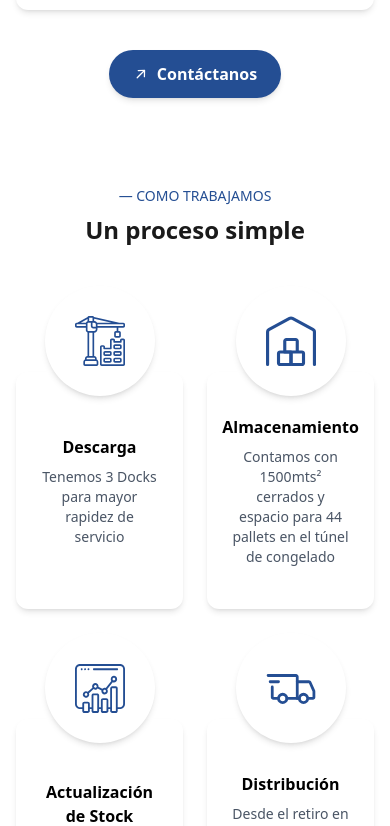
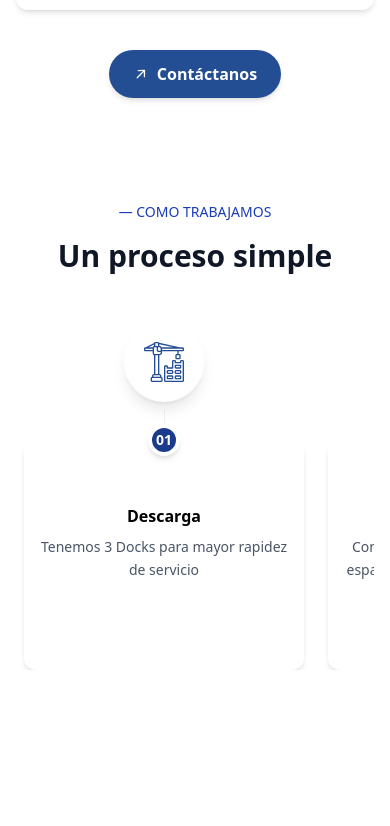
Before and after one commit to stephandenis/blogistics, a Next.js app: page / in a window 390 px wide. Shown: the part 6240-7066 px from the top of the page. After the commit the page ends 6974 px from the top, so only its background shows below. Built offline with nearby package versions, Linux system fonts and the light colour scheme.

Commit message:
HeroBg + HWork

```diff
--- a/app/components/HeroDesktop.js
+++ b/app/components/HeroDesktop.js
@@ -1,11 +1,11 @@
 export default function Hero() {
   return (
     <section
-      className='w-full bg-cover bg-no-repeat text-white py-16 px-6 md:px-12 lg:px-24'
-      style={{ backgroundImage: "url('/bg-desktop.png')" }}
+      className='relative w-full bg-cover bg-no-repeat text-white py-16 px-6 md:px-12 lg:px-24'
+      style={{ backgroundImage: "url('/bg-copo.png')" }}
     >
       <div className='max-w-7xl mx-auto flex flex-col lg:flex-row items-center justify-around gap-10 min-h-[500px]'>
-        {/* Left Side - Text and Buttons */}
+        {/* Izquierda - Texto y botones */}
         <div className='flex flex-col gap-4 max-w-md text-center lg:text-left'>
           <div className='text-[20px] font-light leading-[16px] text-white'>
             Transforma tu negocio.
@@ -33,7 +33,7 @@ export default function Hero() {
           </div>
         </div>
 
-        {/* Center - Image */}
+        {/* Centro - Imagen del camión */}
         <div className='w-full'>
           <img
             src='/logo-truck.png'
@@ -42,9 +42,9 @@ export default function Hero() {
           />
         </div>
 
-        {/* Right Side - Icon Cards */}
+        {/* Derecha - Tarjetas con íconos */}
         <div className='flex flex-col gap-4 w-full max-w-xs items-center lg:items-start'>
-          {/* Card 1 */}
+          {/* Tarjeta 1 */}
           <div className='flex gap-4 bg-white rounded-xl p-5 shadow-md w-full'>
             <img src='/icon1.svg' alt='Icon 1' className='w-10 h-10' />
             <div>
@@ -57,7 +57,7 @@ export default function Hero() {
             </div>
           </div>
 
-          {/* Card 2 */}
+          {/* Tarjeta 2 */}
           <div className='flex gap-4 bg-white rounded-xl p-5 shadow-md w-full'>
             <img src='/icon2.svg' alt='Icon 2' className='w-10 h-10' />
             <div>
--- a/app/components/HowWeWork.js
+++ b/app/components/HowWeWork.js
@@ -1,60 +1,86 @@
-"use client";
 import Image from "next/image";
 
 const steps = [
   {
-    icon: "/how/how-1.svg",
     title: "Descarga",
     text: "Tenemos 3 Docks para mayor rapidez de servicio",
+    icon: "/how/how-1.svg",
+    id: "1",
   },
   {
-    icon: "/how/how-2.svg",
     title: "Almacenamiento",
     text: "Contamos con 1500mts² cerrados y espacio para 44 pallets en el túnel de congelado",
+    icon: "/how/how-2.svg",
+    id: "2",
   },
   {
-    icon: "/how/how-3.svg",
     title: "Actualización de Stock",
     text: "Controla tu stock en tiempo real las 24 horas del día",
+    icon: "/how/how-3.svg",
+    id: "3",
   },
   {
-    icon: "/how/how-4.svg",
     title: "Distribución",
     text: "Desde el retiro en el punto de origen hasta su posterior entrega en el destino final",
+    icon: "/how/how-4.svg",
+    id: "4",
   },
 ];
 
-export default function WorkProcess() {
+export default function HowWeWork() {
   return (
-    <section className='w-full px-4 py-12'>
-      {/* Título */}
-      <div className='text-center mb-10'>
-        <h3 className='text-sm text-[#244E93] font-medium mb-2'>
-          — COMO TRABAJAMOS
-        </h3>
-        <h2 className='text-2xl font-bold text-[#1A1A1A]'>Un proceso simple</h2>
+    <section className='w-full px-4 py-16 bg-white text-center'>
+      <div className='mb-4 text-sm text-blue-800 font-medium uppercase'>
+        — Como trabajamos
       </div>
+      <h2 className='text-3xl font-bold text-gray-900 mb-12'>
+        Un proceso simple
+      </h2>
 
-      {/* Grid de pasos */}
-      <div className='grid grid-cols-2 gap-6 md:flex md:flex-row md:justify-center'>
-        {steps.map((step, index) => (
-          <div
-            key={index}
-            className='relative flex flex-col items-center text-center'
-          >
-            {/* Icono redondo */}
-            <div className='w-[110px] h-[110px] bg-white rounded-full shadow-md flex items-center justify-center -mb-6 z-10'>
-              <Image src={step.icon} alt={step.title} width={50} height={50} />
-            </div>
+      <div className='max-w-7xl mx-auto'>
+        {/* Desktop Grid */}
+        <div className='hidden sm:flex flex-wrap justify-center gap-8'>
+          {steps.map((step, index) => (
+            <StepCard step={step} key={index} />
+          ))}
+        </div>
 
-            {/* Card */}
-            <div className='bg-white rounded-xl shadow-md p-6 h-[237px] w-full flex flex-col justify-center items-center text-center'>
-              <h4 className='font-bold text-[16px] mb-2'>{step.title}</h4>
-              <p className='text-sm text-gray-600'>{step.text}</p>
-            </div>
+        {/* Mobile/Tablet Horizontal Scroll */}
+        <div className='sm:hidden overflow-x-auto scrollbar-hide snap-x snap-mandatory'>
+          <div className='flex gap-6 px-2 w-max'>
+            {steps.map((step, index) => (
+              <div key={index} className='snap-center'>
+                <StepCard step={step} />
+              </div>
+            ))}
           </div>
-        ))}
+        </div>
       </div>
     </section>
   );
 }
+
+function StepCard({ step }) {
+  return (
+    <div className='relative flex flex-col items-center text-center w-[280px] shrink-0'>
+      {/* Icon */}
+      <div className='w-[80px] h-[80px] rounded-full bg-white shadow-lg flex items-center justify-center mb-2 z-10'>
+        <Image src={step.icon} alt={step.title} width={40} height={40} />
+      </div>
+
+      {/* Vertical Line */}
+      <div className='w-[1px] h-[30px] bg-[#EEEEEE]'></div>
+
+      {/* Card */}
+      <div className='relative bg-white rounded-xl shadow-md pt-10 pb-6 px-4 min-h-[230px] flex flex-col justify-start'>
+        {/* Number */}
+        <div className='absolute top-[-16px] left-1/2 -translate-x-1/2 bg-[#1B3C8C] text-white w-8 h-8 flex items-center justify-center text-sm font-semibold rounded-full border-4 border-white shadow-md'>
+          {step.id < 5 ? `0${step.id}` : step.id}
+        </div>
+
+        <h4 className='font-bold text-[16px] mb-2 mt-6'>{step.title}</h4>
+        <p className='text-sm text-gray-600 leading-relaxed'>{step.text}</p>
+      </div>
+    </div>
+  );
+}
```
Also changed, not shown: public/copo.svg (added), 1 other file (tests, documents, lock files or other folders).
